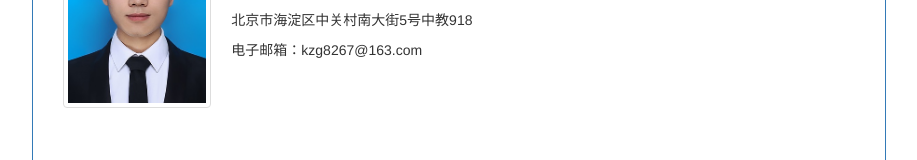
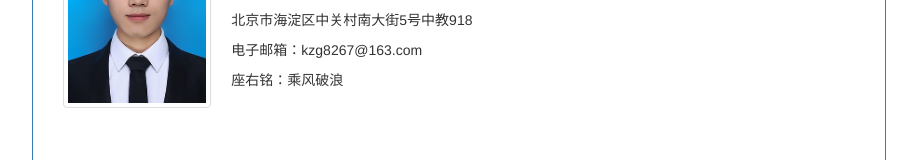
Before and after one commit to kzg826758463/MyRepository, a plain HTML site: page index.html in a window 1280 px wide. Shown: the part 167-327 px from the top of the page, without its empty margins (181-1098 px from the left). Drawn offline with nearby package versions, Linux system fonts and the light colour scheme.

Commit message:
Update index.html

```diff
--- a/index.html
+++ b/index.html
@@ -80,6 +80,7 @@
 					<p>北京理工大学，计算机学院</p>
 					<p>北京市海淀区中关村南大街5号中教918</p>
 					<p>电子邮箱：kzg8267@163.com</p>
+					<p>座右铭：乘风破浪</p>
 				</div>
 			</div>
 			<div class="con01_t">
```
